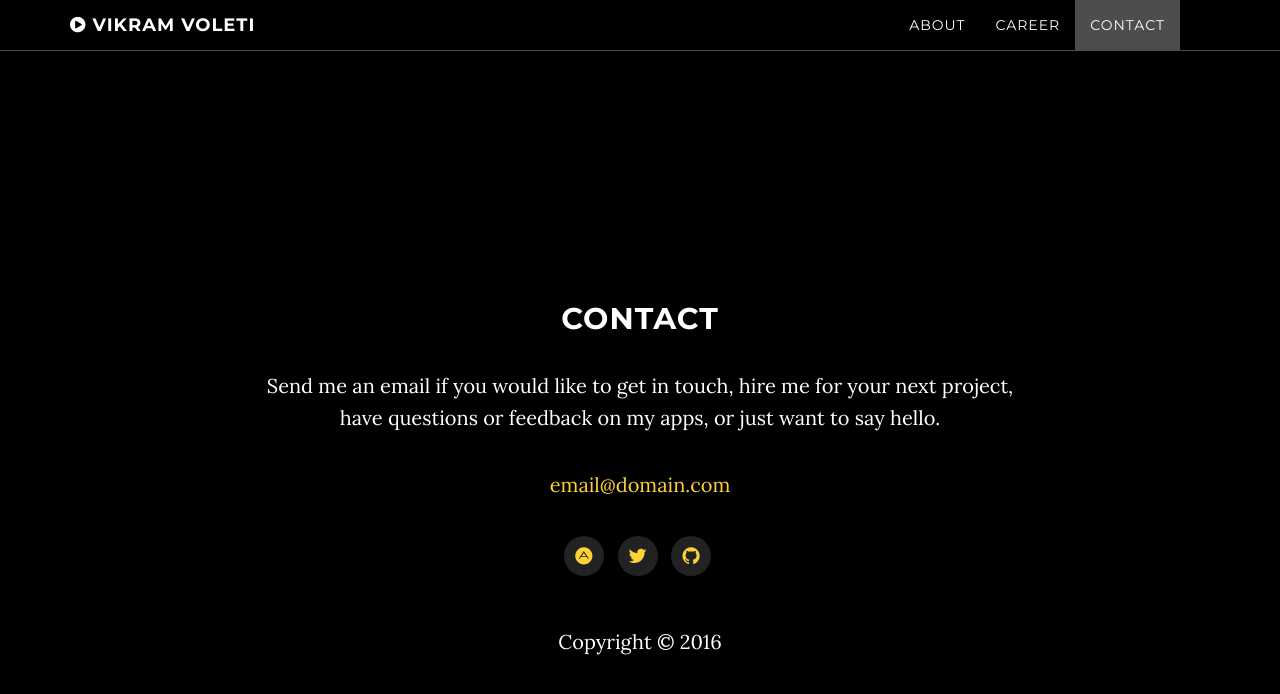
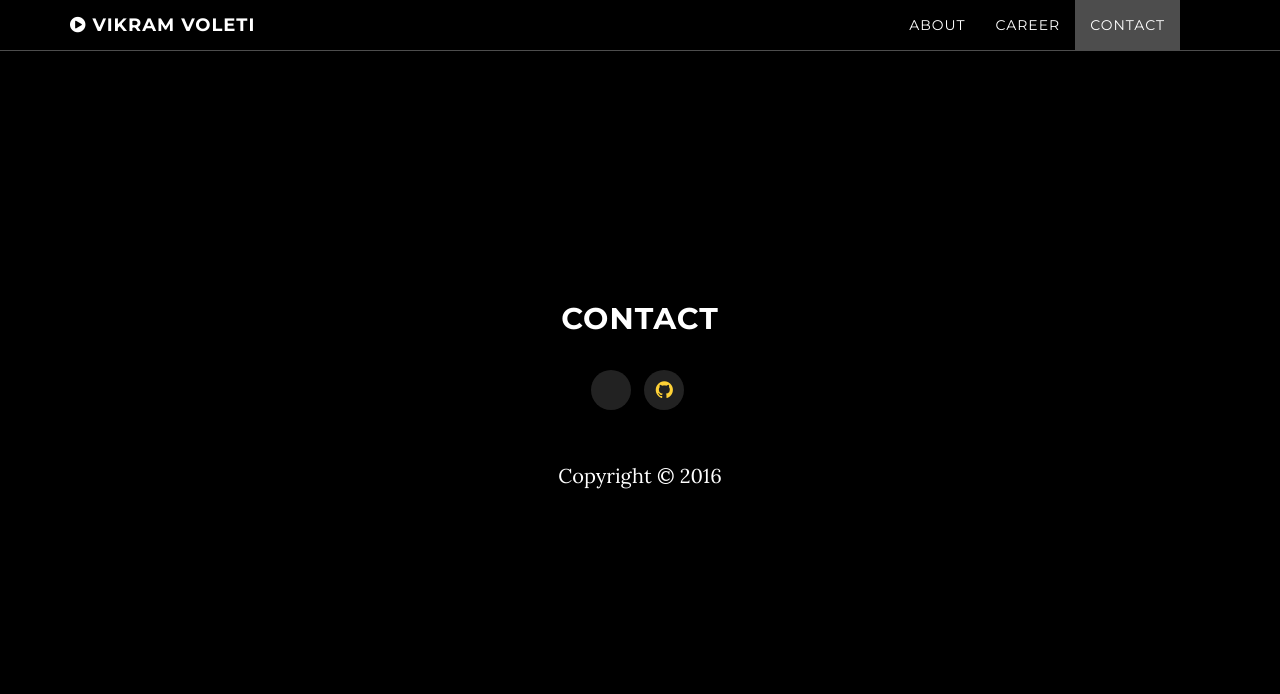
Before and after one commit to voletiv/voletiv.github.io, a Jekyll site: the page built from index.html, in a window 1280 px wide and 900 px high, scrolled down 3981 px. Shown: the top 694 px of the window. Built offline with Jekyll 4.4.1, drawn with Linux system fonts in a browser that asks for light colours.

Commit message:
contact changes

```diff
--- a/_config.yml
+++ b/_config.yml
@@ -5,6 +5,7 @@ baseurl: ""
 title: Vikram Voleti
 email: vikram.voleti@gmail.com
 github_username:  voletiv
+github_site: github.com/voletiv
 description: "My technical diary."
 twitter_username: vikky2904
 keywords: "blog, academic, Vikram, Voleti"
--- a/contact.html
+++ b/contact.html
@@ -2,17 +2,12 @@
 layout: null
 section-type: contact
 title: Contact
-email: email@domain.com
 
 # Social networks usernames (many more available: google-plus, flickr, dribbble, pinterest, instagram, tumblr, linkedin, etc.)
 social:
-  - title: adn
-    url: https://alpha.app.net/kirbyt
-  - title: twitter
-    url: http://twitter.com/kirbyt
+  - title: gmail
+    mailto: site.email
   - title: github
-    url: http://github.com/kirbyt
+    url: site.github_site
 ---
 ## Contact
-
-Send me an email if you would like to get in touch, hire me for your next project, have questions or feedback on my apps, or just want to say hello.
```
